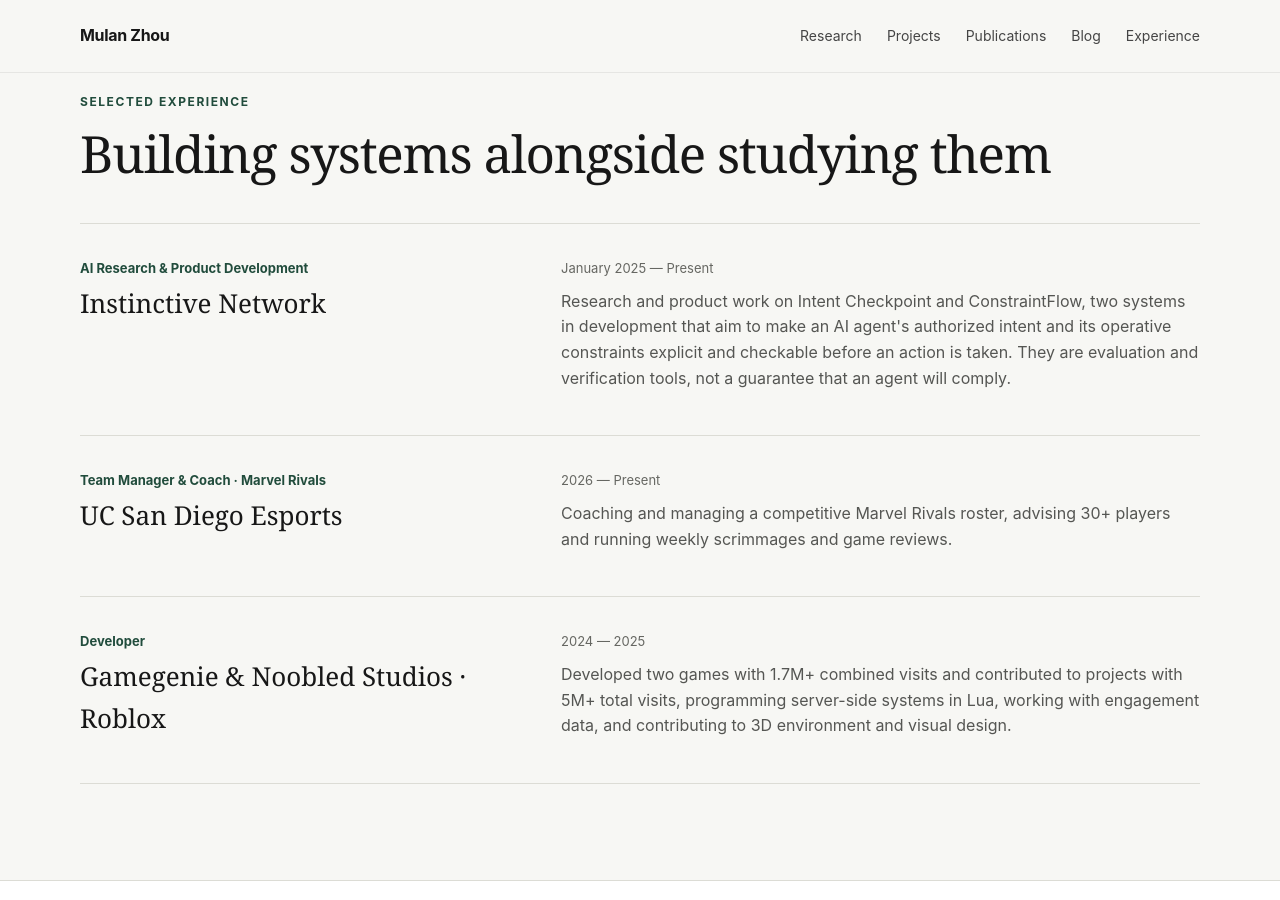
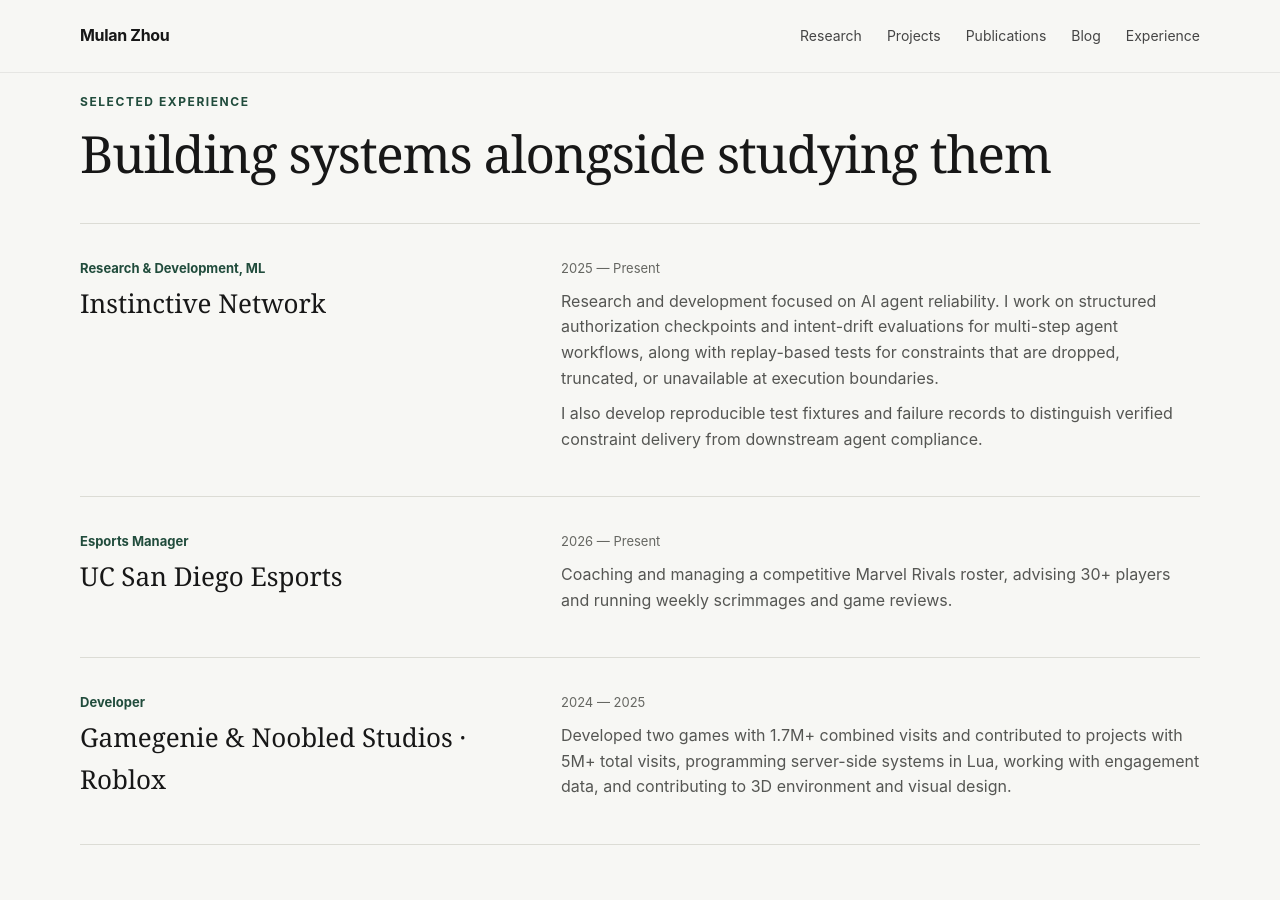
Before and after one commit to mulanz689/mulanz689.github.io, a Jekyll site: the page index.html, which Jekyll copies as it is, in a window 1280 px wide and 900 px high, scrolled down 4679 px. Built offline with Jekyll 4.4.1, drawn with Linux system fonts in a browser that asks for light colours.

Commit message:
Experience: rewrite Instinctive Network entry, retitle esports role
- Instinctive Network: title is now Research & Development, ML; dates
  2025 - Present; description rewritten around agent-reliability
  research, authorization checkpoints, intent-drift evaluation and
  replay-based constraint tests.
- UC San Diego Esports: title is now Esports Manager; responsibilities
  unchanged.
- Roblox dates left at 2024 - 2025 pending confirmation.

```diff
--- a/index.html
+++ b/index.html
@@ -225,23 +225,27 @@
       <div class="experience-list">
         <article class="experience-item">
           <div>
-            <p class="role">AI Research &amp; Product Development</p>
+            <p class="role">Research &amp; Development, ML</p>
             <h3>Instinctive Network</h3>
           </div>
           <div class="experience-copy">
-            <p class="date">January 2025 — Present</p>
+            <p class="date">2025 — Present</p>
             <p>
-              Research and product work on Intent Checkpoint and ConstraintFlow, two systems in
-              development that aim to make an AI agent's authorized intent and its operative
-              constraints explicit and checkable before an action is taken. They are evaluation
-              and verification tools, not a guarantee that an agent will comply.
+              Research and development focused on AI agent reliability. I work on structured
+              authorization checkpoints and intent-drift evaluations for multi-step agent
+              workflows, along with replay-based tests for constraints that are dropped,
+              truncated, or unavailable at execution boundaries.
+            </p>
+            <p>
+              I also develop reproducible test fixtures and failure records to distinguish
+              verified constraint delivery from downstream agent compliance.
             </p>
           </div>
         </article>
 
         <article class="experience-item">
           <div>
-            <p class="role">Team Manager &amp; Coach · Marvel Rivals</p>
+            <p class="role">Esports Manager</p>
             <h3>UC San Diego Esports</h3>
           </div>
           <div class="experience-copy">
```
